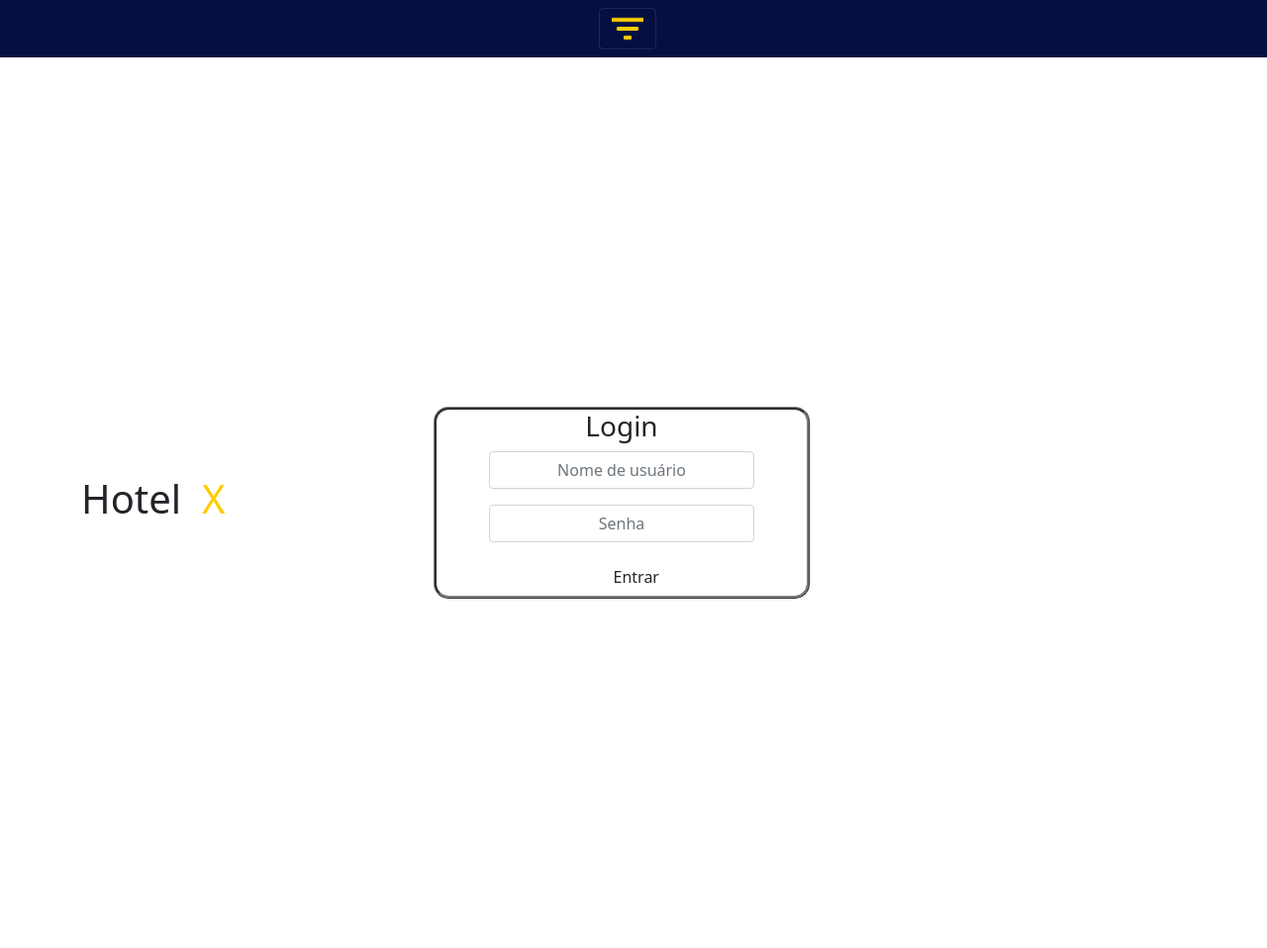
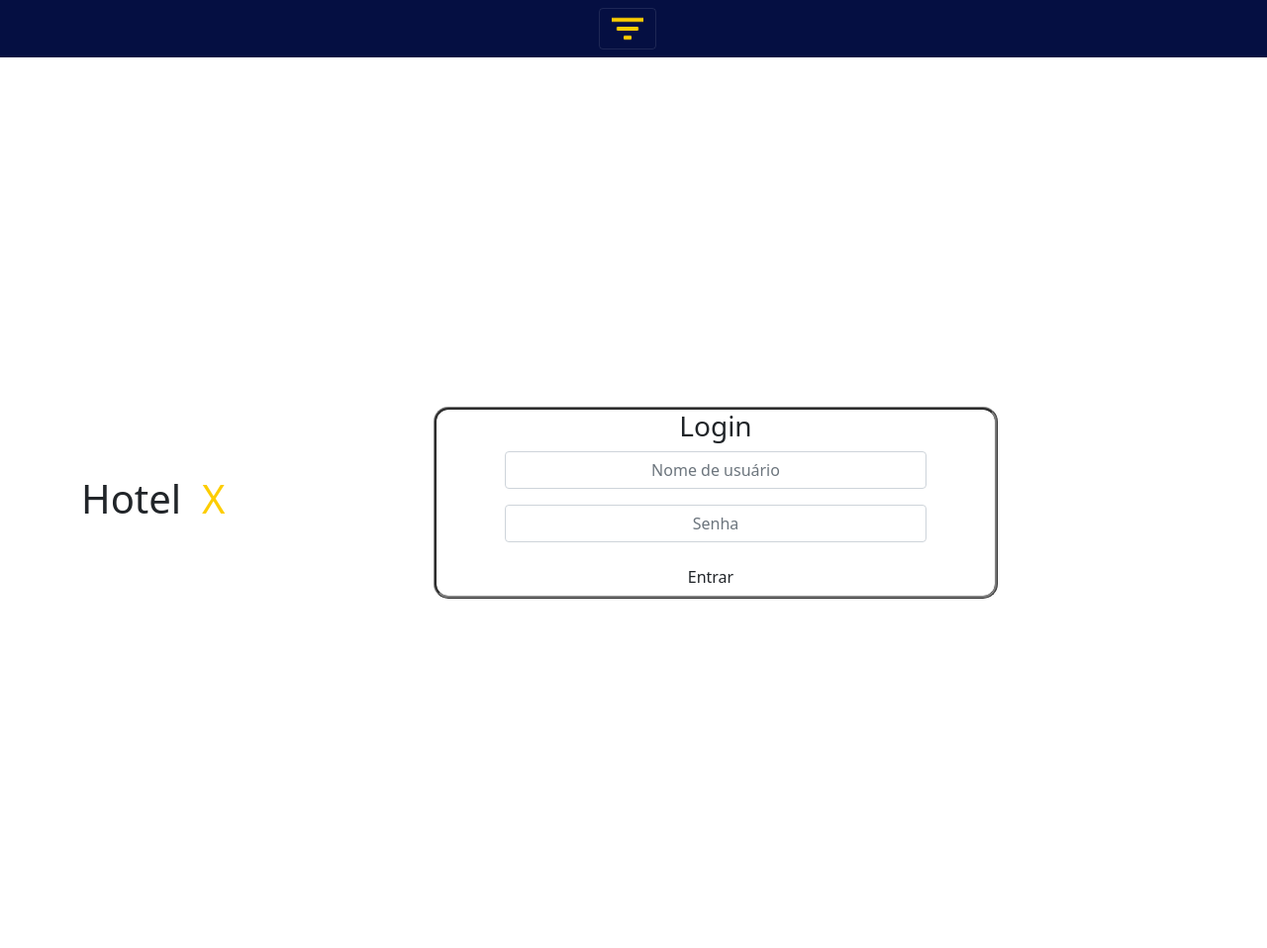
Before and after one commit to devnicius/Projetos, a Jekyll site: the page docs/gestao_hoteleira/index.html, which Jekyll copies as it is, in a window 1280 px wide. Shown: the whole page at 99% size. Built offline with Jekyll 4.4.1, drawn with Linux system fonts in a browser that asks for light colours; nearby versions of some CDN libraries.

Commit message:
Projetos

```diff
--- a/docs/gestao_hoteleira/index.html
+++ b/docs/gestao_hoteleira/index.html
@@ -31,7 +31,7 @@
         <h1>Hotel &nbsp</h1>
         <h1 style="color: #FDCD00;">X</h1>
       </div>
-      <div class="row col-4 align-self-center d-flex justify-content-center" id="div-login">
+      <div class="row col-6 align-self-center d-flex justify-content-center" id="div-login">
         <div class="row col-10 d-flex justify-content-center ">
         <h3 class="text-center">Login</h3>
         <input class="form-control" type="text" placeholder="Nome de usuário">
```
